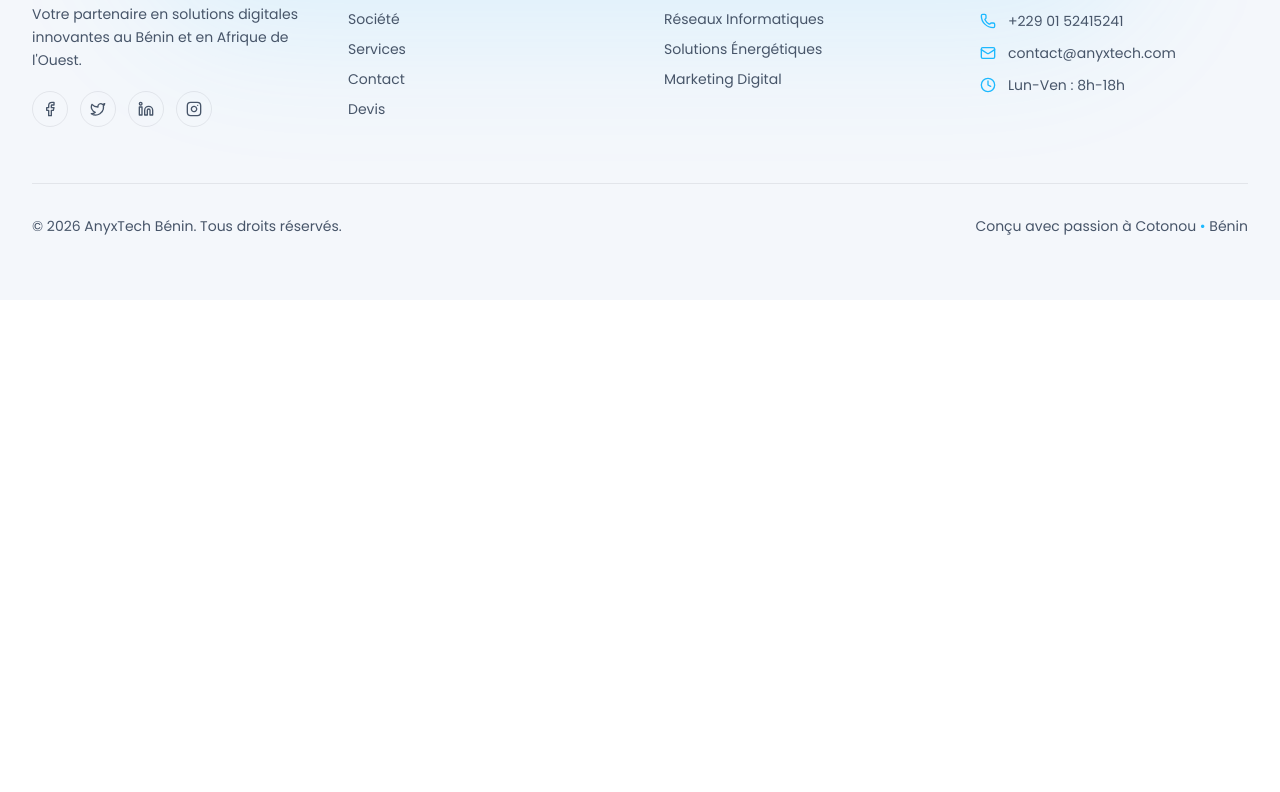
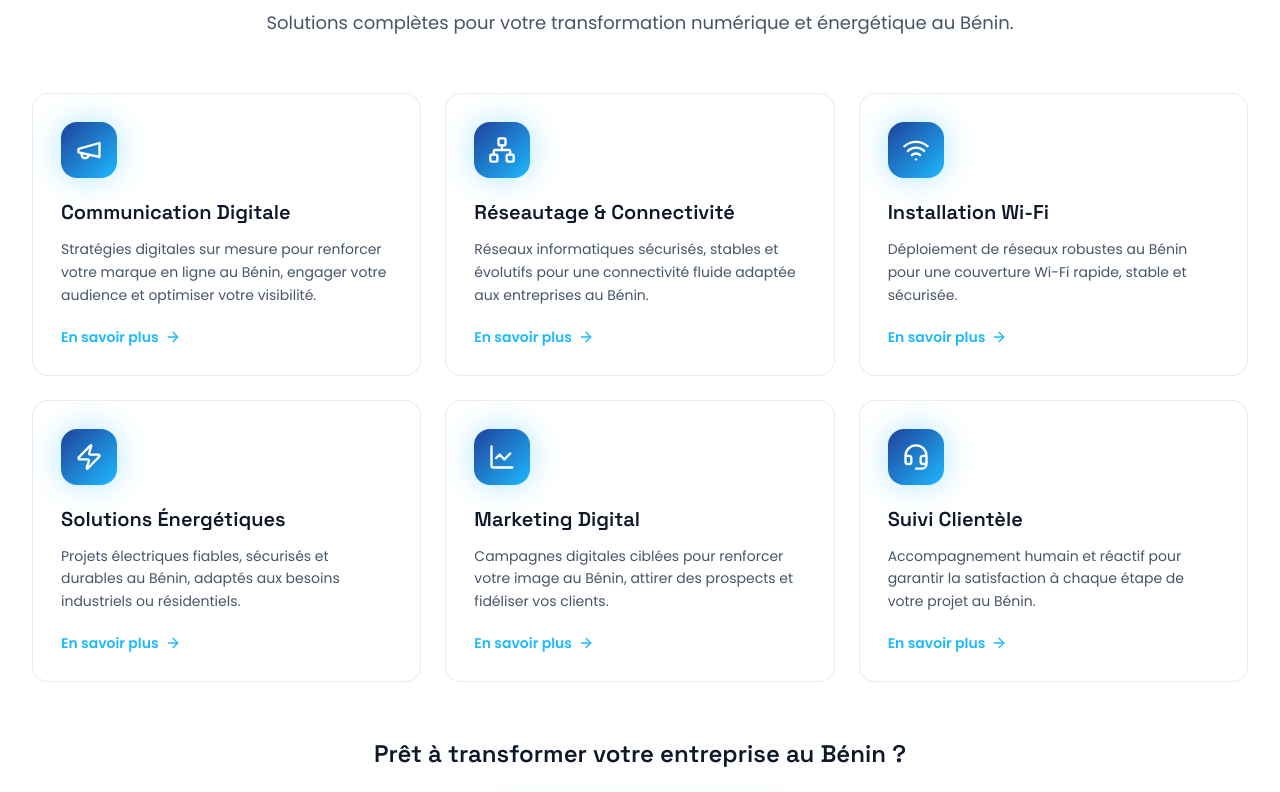
Before and after one commit to yamdev07/Anyxtech_site, a Next.js app: page / in a window 1280 px wide. Shown: the part 1161-1953 px from the top of the page. Before the commit the page ends 1461 px from the top, so only its background shows below. Built offline with nearby package versions, Linux system fonts and the light colour scheme.

Commit message:
feat: section services de l'accueil et donnees services partagees

```diff
--- a/app/page.tsx
+++ b/app/page.tsx
@@ -1,9 +1,11 @@
 import Hero from "@/components/home/Hero";
+import Services from "@/components/home/Services";
 
 export default function Home() {
   return (
     <main id="main">
       <Hero />
+      <Services />
     </main>
   );
 }
--- /dev/null
+++ b/components/home/Services.tsx
@@ -0,0 +1,52 @@
+import Link from "next/link";
+import { ArrowRight } from "lucide-react";
+import SectionHeading from "@/components/ui/SectionHeading";
+import Reveal from "@/components/ui/Reveal";
+import { services } from "@/lib/services";
+
+export default function Services() {
+  const featured = services.slice(0, 6);
+
+  return (
+    <section id="services" className="container-x scroll-mt-24 py-20 md:py-28">
+      <SectionHeading
+        eyebrow="Nos expertises"
+        title={<span className="text-gradient">Nos domaines d&apos;expertise</span>}
+        subtitle="Solutions complètes pour votre transformation numérique et énergétique au Bénin."
+      />
+
+      <div className="mt-14 grid gap-6 sm:grid-cols-2 lg:grid-cols-3">
+        {featured.map((s, i) => {
+          const Icon = s.icon;
+          return (
+            <Reveal key={s.slug} delay={i} as="article" className="h-full">
+              <Link
+                href={`/services#${s.slug}`}
+                className="card-glow group flex h-full flex-col p-7"
+              >
+                <div className="flex h-14 w-14 items-center justify-center rounded-2xl bg-gradient-to-br from-brand-blue to-brand-light text-white shadow-glow">
+                  <Icon className="h-7 w-7" />
+                </div>
+                <h3 className="mt-5 font-display text-xl font-semibold">{s.title}</h3>
+                <p className="mt-3 flex-1 text-sm leading-relaxed text-soft">{s.short}</p>
+                <span className="mt-5 inline-flex items-center gap-1.5 text-sm font-semibold text-brand-light">
+                  En savoir plus
+                  <ArrowRight className="h-4 w-4 transition-transform group-hover:translate-x-1" />
+                </span>
+              </Link>
+            </Reveal>
+          );
+        })}
+      </div>
+
+      <Reveal className="mt-14 text-center">
+        <p className="mb-6 font-display text-xl font-semibold sm:text-2xl">
+          Prêt à transformer votre entreprise au Bénin ?
+        </p>
+        <Link href="/contact" className="btn-primary">
+          Contactez-nous dès maintenant
+        </Link>
+      </Reveal>
+    </section>
+  );
+}
--- /dev/null
+++ b/lib/services.ts
@@ -0,0 +1,144 @@
+import {
+  Megaphone,
+  Network,
+  Wifi,
+  Zap,
+  LineChart,
+  Headset,
+  Server,
+  type LucideIcon,
+} from "lucide-react";
+
+export type ServiceCategory =
+  | "communication"
+  | "infrastructure"
+  | "support"
+  | "hosting";
+
+export interface Service {
+  slug: string;
+  title: string;
+  category: ServiceCategory;
+  icon: LucideIcon;
+  short: string;
+  features: string[];
+}
+
+export const categories: { key: ServiceCategory | "all"; label: string }[] = [
+  { key: "all", label: "Tous les services" },
+  { key: "communication", label: "Communication Digitale" },
+  { key: "infrastructure", label: "Infrastructure & Réseaux" },
+  { key: "support", label: "Support & Accompagnement" },
+  { key: "hosting", label: "Hébergement & Domaine" },
+];
+
+export const services: Service[] = [
+  {
+    slug: "communication",
+    title: "Communication Digitale",
+    category: "communication",
+    icon: Megaphone,
+    short:
+      "Stratégies digitales sur mesure pour renforcer votre marque en ligne au Bénin, engager votre audience et optimiser votre visibilité.",
+    features: [
+      "Création de contenus (visuels, vidéos, articles SEO)",
+      "Gestion des réseaux sociaux adaptée au marché béninois",
+      "Calendriers éditoriaux personnalisés",
+      "Publicité en ligne (Google Ads, Meta Ads)",
+      "Référencement naturel (SEO) optimisé pour le Bénin",
+      "Suivi des performances (reportings détaillés)",
+    ],
+  },
+  {
+    slug: "reseau",
+    title: "Réseautage & Connectivité",
+    category: "infrastructure",
+    icon: Network,
+    short:
+      "Réseaux informatiques sécurisés, stables et évolutifs pour une connectivité fluide adaptée aux entreprises au Bénin.",
+    features: [
+      "Virtualisation et segmentation réseau avancée",
+      "Vente & installation de matériel informatique",
+      "Câblage structuré & fibre/ethernet professionnel",
+      "Maintenance, supervision, audit réseau complet",
+      "Sécurité réseau (VPN, pare-feu) adaptée au contexte béninois",
+    ],
+  },
+  {
+    slug: "wifi",
+    title: "Installation Wi-Fi",
+    category: "infrastructure",
+    icon: Wifi,
+    short:
+      "Déploiement de réseaux robustes au Bénin pour une couverture Wi-Fi rapide, stable et sécurisée.",
+    features: [
+      "Conception & mise en place de réseaux sans fil",
+      "Virtualisation & sécurité réseau optimisée",
+      "Fourniture et installation de matériel de qualité",
+      "Surveillance et maintenance continue au Bénin",
+    ],
+  },
+  {
+    slug: "energie",
+    title: "Solutions Énergétiques",
+    category: "infrastructure",
+    icon: Zap,
+    short:
+      "Projets électriques fiables, sécurisés et durables au Bénin, adaptés aux besoins industriels ou résidentiels.",
+    features: [
+      "Études techniques et dimensionnement précis",
+      "Réseaux basse et moyenne tension sécurisés",
+      "Tableaux électriques et onduleurs performants",
+      "Maintenance préventive et corrective rapide",
+      "Énergies renouvelables (solaire) adaptées au climat béninois",
+    ],
+  },
+  {
+    slug: "marketing",
+    title: "Marketing Digital",
+    category: "communication",
+    icon: LineChart,
+    short:
+      "Campagnes digitales ciblées pour renforcer votre image au Bénin, attirer des prospects et fidéliser vos clients.",
+    features: [
+      "Création/refonte de sites web optimisés",
+      "Identité visuelle (logo, charte graphique)",
+      "Community management adapté à la culture béninoise",
+      "Campagnes publicitaires ciblées localement",
+      "Rédaction de contenus SEO optimisés",
+      "Emailing & tunnels de conversion performants",
+    ],
+  },
+  {
+    slug: "support",
+    title: "Suivi Clientèle",
+    category: "support",
+    icon: Headset,
+    short:
+      "Accompagnement humain et réactif pour garantir la satisfaction à chaque étape de votre projet au Bénin.",
+    features: [
+      "Accompagnement personnalisé selon vos besoins",
+      "Assistance 7j/7 (technique & fonctionnelle)",
+      "Suivi régulier des projets avec reporting",
+      "Réponses rapides (mail, téléphone, WhatsApp)",
+      "Gestion proactive des demandes et besoins",
+      "Mesure de satisfaction et amélioration continue",
+    ],
+  },
+  {
+    slug: "hebergement",
+    title: "Hébergement & Domaine",
+    category: "hosting",
+    icon: Server,
+    short:
+      "Hébergement web rapide et sécurisé au Bénin avec gestion complète de vos noms de domaine.",
+    features: [
+      "Hébergement (mutualisé, dédié, cloud) performant",
+      "Enregistrement et gestion de domaines .bj et internationaux",
+      "Certificats SSL pour sécurité maximale",
+      "Sauvegardes automatiques régulières",
+      "Monitoring et support technique local",
+      "Sécurité optimisée (anti-DDoS, pare-feu avancé)",
+    ],
+  },
+];
```
